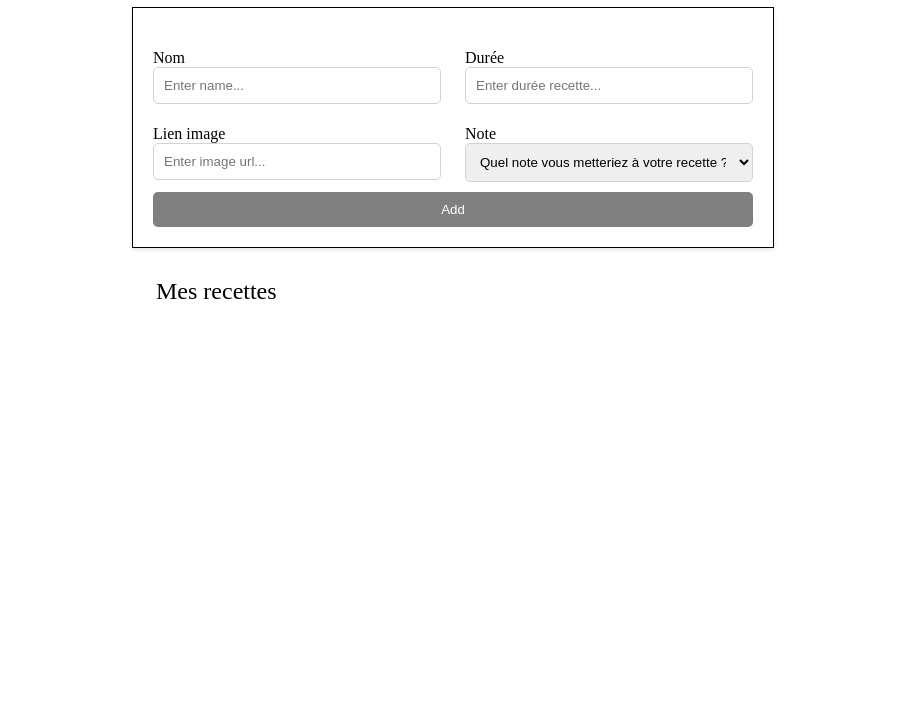
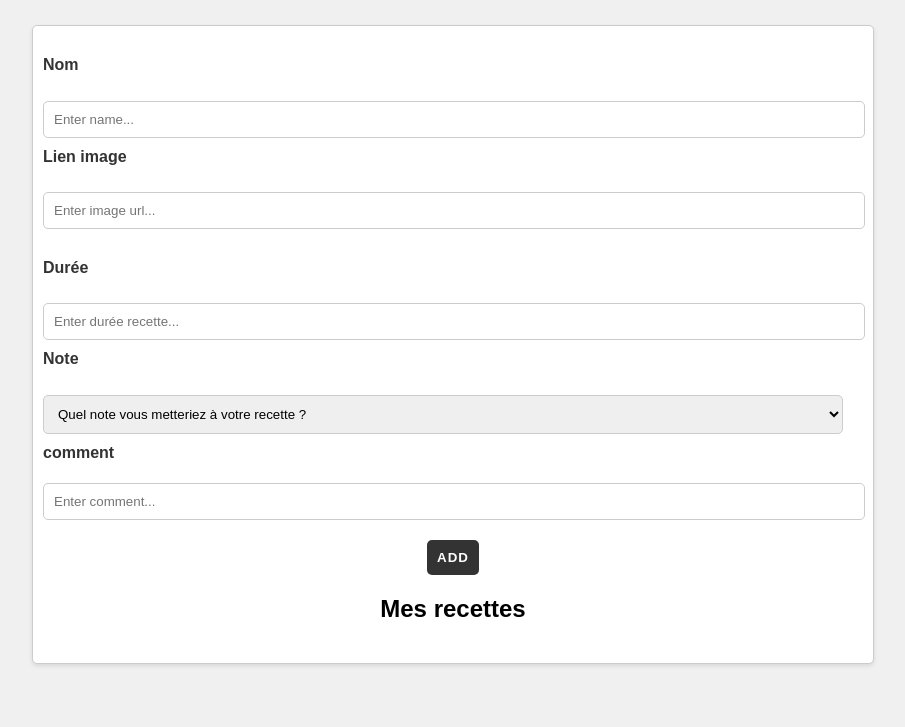
Before and after one commit to msakirda/mamitop-client, a website built with Vite: page index.html in a window 1280 px wide. Shown: the part 73-800 px from the top of the page, without its empty margins (187-1092 px from the left). Built offline with nearby package versions, Linux system fonts and the light colour scheme; files whose address does not match are found by name.

Commit message:
rajout commentaire

```diff
--- a/index.html
+++ b/index.html
@@ -35,8 +35,13 @@
               <option >9</option>
               <option >10</option>
           </select>
+          <div>
+            <h4>comment</h4>
+             <input type="text" id= "input-comment" class="task-input" placeholder="Enter comment...">
+          </div>
       </div>
-      <button id="add-button">Add</button>
+      <div>
+        <button id="add-button">Add</button>
       </div>
       <h2>Mes recettes</h2>
       <div class="recettes-liste">
--- a/src/main.ts
+++ b/src/main.ts
@@ -4,6 +4,7 @@ interface IRecette {
   nom: string, // Nom de la recette
   duree: number, // Durée de préparation en minutes
   note: number, // Note de la recette sur 10
+  comment: string,
 }
 
 const addbutton = document.getElementById('add-button')
@@ -19,14 +20,16 @@ addbutton?.addEventListener('click', async () => {
   const imageUrlInput = document.querySelector('#input-lienimage')as HTMLInputElement;
   const durationInput = document.querySelector('#input-duree')as HTMLInputElement;
   const noteSelect = document.querySelector('#input-note')as HTMLInputElement;
+  const commentInput = document.querySelector('#input-comment')as HTMLInputElement;
 
   // Récupérez les valeurs ecrites
   const name = nameInput.value;
   const imageUrl = imageUrlInput.value;
   const duration = parseInt(durationInput.value);
   const note = parseInt(noteSelect.value);
+  const comment = commentInput.value;
 
-  console.log(`Nom: ${name}, Image URL: ${imageUrl}, Durée: ${duration}, Note: ${note}`);
+  console.log(`Nom: ${name}, Image URL: ${imageUrl}, Durée: ${duration}, Note: ${note}, Comment: ${comment}`);
 
   const response = await fetch("http://localhost:3000/recettes", {
     headers: new Headers({
@@ -37,7 +40,8 @@ addbutton?.addEventListener('click', async () => {
       nom: name,
       duree: duration,
       url: imageUrl,
-      note: note
+      note: note,
+      comment: comment,
     }),
   })
   console.log(response)
@@ -74,6 +78,9 @@ function afficherRecette(recette: IRecette){
     <div class="duree">Durée : ${recette.duree} minutes</div>
     <div class="note">Note : ${recette.note}/10</div>
   </div>
+  <div>
+  <div class="comment-recette">${recette.comment}</div>
+  </div>
   `
 
   const list = document.querySelector('.recettes-liste') as HTMLDivElement
--- a/src/style.css
+++ b/src/style.css
@@ -1,105 +1,152 @@
 
-html{
-  margin: auto;
-}
-body{
-flex-direction: column;
-height: 100%;
-}
-.container {
-  max-width: 600px;
-  margin: 0 auto;
-  padding: 20px;
-  background-color: white;
-  border: 1px solid black;
-  box-shadow: 0 2px 4px rgba(0, 0, 0, 0.1);
-  display: flex;
-  flex-wrap: wrap;
-  justify-content: space-between;
+html {
+  margin: 0;
+  padding: 0;
+  box-sizing: border-box;
 }
 
-h1{
-  text-align: center;
+
+body {
+  font-family: Arial, sans-serif;
+  background-color: #f0f0f0;
+  display: flex;
+  flex-direction: column;
+  align-items: center;
+  min-height: 100vh;
+  margin: 0;
 }
 
-.input-group {
-  width: 48%;
-  margin-bottom: 10px;
+
+h1 {
+  text-align: center;
+  margin-top: 20px;
+  color: #333;
 }
 
-.task-input {
+
+.container {
+  max-width: 800px;
+  width: 100%;
+  background-color: white;
+  border: 1px solid #ccc;
+  box-shadow: 0 2px 4px rgba(0, 0, 0, 0.1);
+  padding: 20px;
+  margin: 20px 0;
+  border-radius: 5px;
+  display: flex;
+  flex-direction: column;
+  align-items: center;
+  justify-content: center;
+}
+
+
+.input-group {
+  width: 100%;
+  margin-bottom: 20px;
+  display: flex;
+  flex-direction: column;
+  margin-right: 20px;
+}
+
+
+h4 {
+  margin-top: 10px;
+  font-weight: bold;
+  color: #333;
+  text-align: left;
+}
+
+
+.task-input,
+select {
   width: 100%;
   padding: 10px;
-  border: 1px solid lightgray;
+  border: 1px solid #ccc;
   border-radius: 5px;
-  box-sizing: border-box;
+  margin-top: 5px;
+  margin-right: 10px;
 }
+
 
 #add-button {
   width: 100%;
   padding: 10px;
-  background-color: gray;
-  color: white;
+  background-color: #333;
+  color: #fff;
   border: none;
   border-radius: 5px;
   cursor: pointer;
   transition: background-color 0.3s;
+  font-weight: bold;
+  text-transform: uppercase;
+  letter-spacing: 1px;
 }
 
 #add-button:hover {
-  background-color: #0056b3;
+  background-color: #555;
 }
 
-h4{
-  margin-block-end: 0%;
-  font-weight:normal;
+
+.recette {
+  max-width: 100%;
+  background-color: #fff;
+  border: 1px solid #ccc;
+  box-shadow: 0 2px 4px rgba(0, 0, 0, 0.1);
+  padding: 20px;
+  margin: 20px 0;
+  border-radius: 5px;
+  display: flex;
+  flex-direction: column;
+  align-items: center;
 }
 
-h2{
-  margin-block-end: 0%;
-  font-weight:normal;
-  margin: 30px;
-  margin-left: 335px;
+
+.recette img {
+  max-width: 100%;
+  height: auto;
 }
 
-.recette {
-  max-width: 600px;
-  max-height: 650px;
-  margin: 0 auto;
-  padding: 20px;
-  background-color: white;
-  border: 1px solid black;
-  box-shadow: 0 2px 4px rgba(0, 0, 0, 0.1);
-  display: flex;
-  flex-wrap: wrap;
-  justify-content: space-between;
-}
-
-.recette img {
-  width: 105%;
-  height: 150px;
-}
 
 .paramettre {
-  width: 50%;
+  width: 100%;
+  margin-top: 10px;
+  text-align: right;
+
 }
 
 
 .nom-recette {
-  font-size: 18px;
+  font-size: 20px;
   font-weight: bold;
-  margin-top: 10px;
+  color: #333;
 }
 
+
 .duree {
-  font-size: 18px;
-  font-weight: bold;
-  color: #888888;
+  font-size: 16px;
+  color: #888;
 }
 
 .note {
-  font-size: 18px;
-  font-weight: bold;
+  font-size: 16px;
   color: #ff6600;
   font-weight: bold;
 }
+
+#input-comment {
+  width: 100%;
+  padding: 10px;
+  border: 1px solid #ccc;
+  border-radius: 5px;
+  margin-top: 5px;
+  text-align: left;
+  display: block;
+  margin-right: 10px;
+}
+
+h4 {
+  text-align: left;
+  margin-top: 10px;
+  font-weight: bold;
+  color: #333;
+}
```
